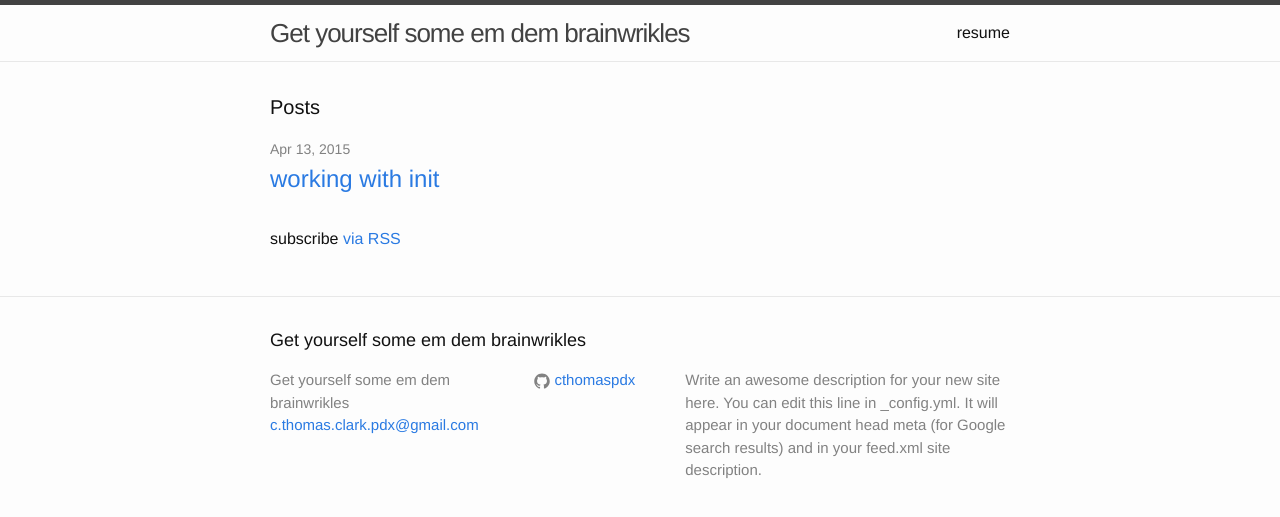
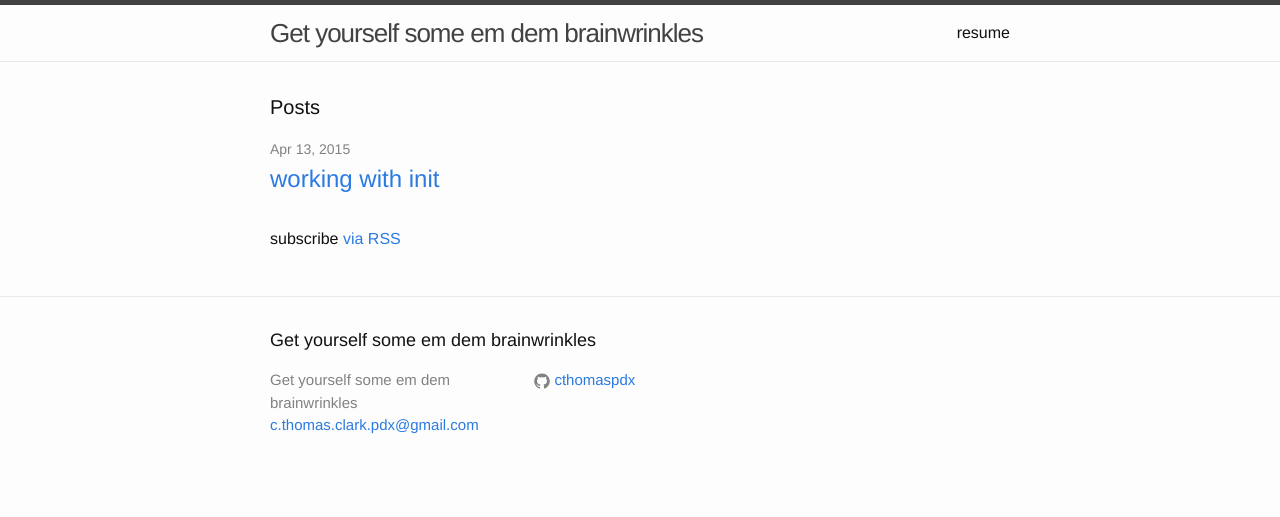
Before and after one commit to cthomaspdx/cthomaspdx.github.io, a Jekyll site: the page built from index.html, in a window 1280 px wide. Shown: the top 517 px of the page. Built offline with Jekyll 4.4.1, drawn with Linux system fonts in a browser that asks for light colours.

Commit message:
edit config

```diff
--- a/_config.yml
+++ b/_config.yml
@@ -1,10 +1,8 @@
 # Site settings
-title: Get yourself some em dem brainwrikles
+title: Get yourself some em dem brainwrinkles
 email: c.thomas.clark.pdx@gmail.com
 description: > # this means to ignore newlines until "baseurl:"
-  Write an awesome description for your new site here. You can edit this
-  line in _config.yml. It will appear in your document head meta (for
-  Google search results) and in your feed.xml site description.
+
 baseurl: "" # the subpath of your site, e.g. /blog/
 url: "http://brainwrinkles.com" # the base hostname & protocol for your site
 github_username:  cthomaspdx
```
